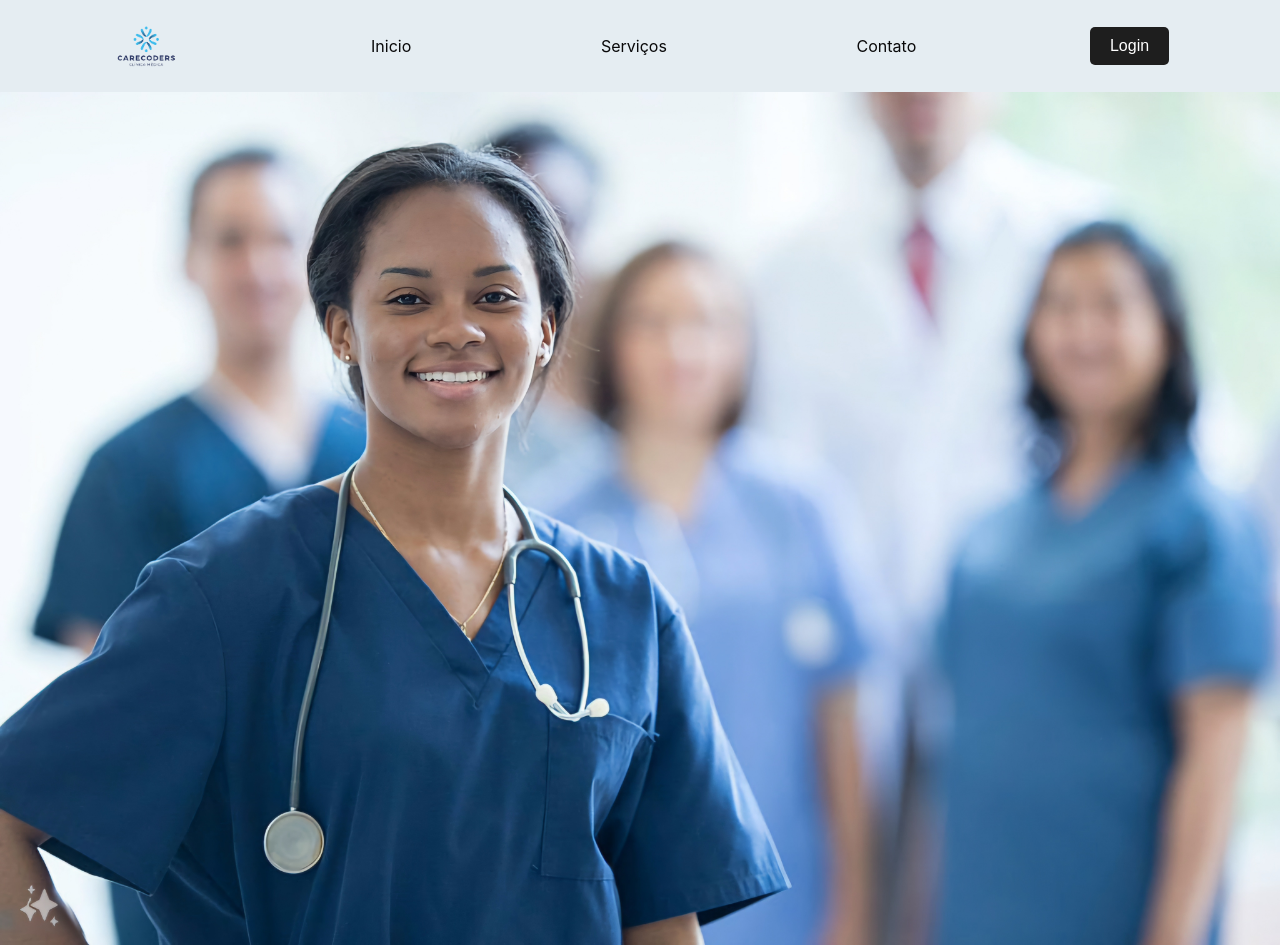
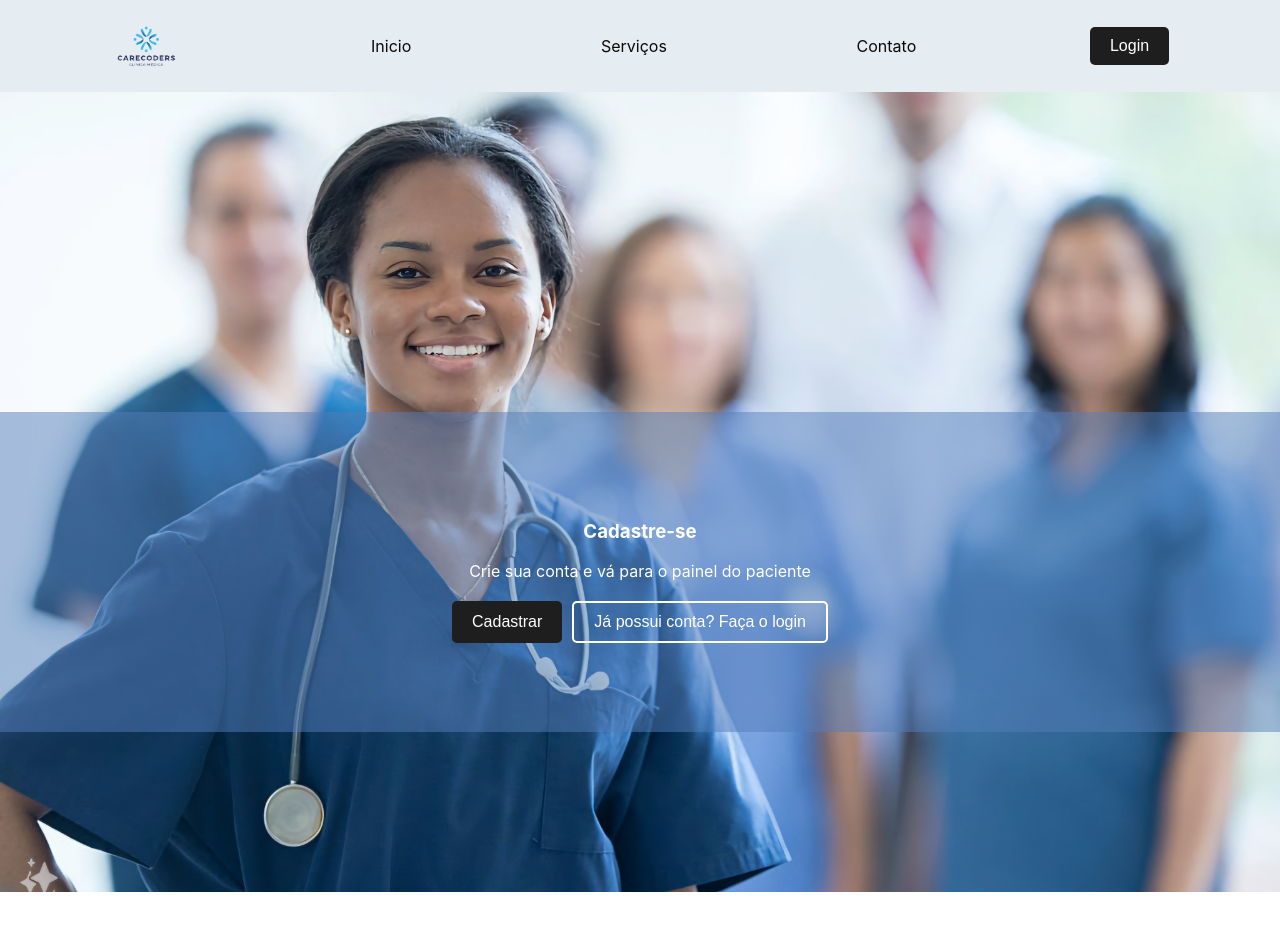
Before and after one commit to rafaelapco/equipe-carecoders, a React (Create React App) app in the folder carecoders/: page / in a window 1280 px wide. After the commit the page ends 892 px from the top, so only its background shows below. Built offline with nearby package versions, Linux system fonts and the light colour scheme.

Commit message:
feat: adiconando banner e card de cadastro

```diff
--- a/carecoders/src/components/Button.jsx
+++ b/carecoders/src/components/Button.jsx
@@ -4,9 +4,11 @@ const StyledButton = styled.button`
   display: flex;
   align-items: center;
   justify-content: center;
-  background-color: ${(props) => props.color || "#007BFF"};
-  color: #fff;
-  border: none;
+  background-color: ${(props) =>
+    props.outlined ? "transparent" : props.color || "#007BFF"};
+  color: ${(props) => (props.outlined ? props.color || "#007BFF" : "#fff")};
+  border: ${(props) =>
+    props.outlined ? `2px solid ${props.color || "#007BFF"}` : "none"};
   padding: 10px 20px;
   font-size: 16px;
   cursor: pointer;
@@ -14,7 +16,10 @@ const StyledButton = styled.button`
   transition: background-color 0.3s;
 
   &:hover {
-    background-color: ${(props) => props.hoverColor || "#0056b3"};
+    background-color: ${(props) =>
+      props.outlined
+        ? "rgba(0, 123, 255, 0.1)"
+        : props.hoverColor || "#0056b3"};
   }
 `;
 
@@ -25,8 +30,14 @@ const Button = ({
   icon: Icon,
   label,
   onClick,
+  outlined,
 }) => (
-  <StyledButton color={color} hoverColor={hoverColor} onClick={onClick}>
+  <StyledButton
+    color={color}
+    hoverColor={hoverColor}
+    onClick={onClick}
+    outlined={outlined}
+  >
     {Icon && <Icon />}
     {label}
     {children}
--- a/carecoders/src/components/Header.jsx
+++ b/carecoders/src/components/Header.jsx
@@ -43,8 +43,6 @@ function Header() {
   const navigate = useNavigate();
 
   const handleLoginClick = () => {
-    debugger;
-    console.log("teste");
     navigate("/login");
   };
   return (
--- a/carecoders/src/pages/home.jsx
+++ b/carecoders/src/pages/home.jsx
@@ -1,18 +1,85 @@
 import Header from "../components/Header";
 import Banner from "../images/banner.jpg";
 import styled from "styled-components";
+import { useNavigate } from "react-router-dom";
+import Button from "../components/Button";
+
+const Container = styled.div`
+  position: relative;
+`;
 
 const BannerImage = styled.img`
   width: 100%;
-  height: auto;
+  height: 100vh;
+  object-fit: cover;
+  position: absolute;
+  z-index: -1;
+`;
+
+const ContentContainer = styled.div`
+  position: relative;
+  height: 40vh;
+  display: flex;
+  align-items: center;
+  justify-content: center;
+  background-color: rgba(84, 127, 185, 0.5);
+`;
+
+const Content = styled.div`
+  text-align: center;
+  color: white;
+  padding: 20px;
+`;
+
+const Title = styled.h3`
+  color: white;
+  font-weight: bold;
+`;
+
+const ButtonContainer = styled.div`
+  display: flex;
+  gap: 10px;
+  margin-top: 20px;
+  justify-content: center;
+`;
+
+const EmptyDiv = styled.div`
+  height: 40vh;
 `;
 
 function Home() {
+  const navigate = useNavigate();
+
+  const handleSendClick = (url) => {
+    console.log("teste");
+    navigate(`/${url}`);
+  };
+
   return (
-    <div>
+    <Container>
       <Header />
       <BannerImage src={Banner} alt="Banner" />
-    </div>
+      <EmptyDiv />
+      <ContentContainer>
+        <Content>
+          <Title>Cadastre-se</Title>
+          <p>Crie sua conta e vá para o painel do paciente</p>
+          <ButtonContainer>
+            <Button
+              label="Cadastrar"
+              color="#1E1E1E"
+              onClick={() => handleSendClick("cadastrar")}
+            />
+            <Button
+              label="Já possui conta? Faça o login"
+              color="#fff"
+              onClick={() => handleSendClick("login")}
+              outlined={true}
+            />
+          </ButtonContainer>
+        </Content>
+      </ContentContainer>
+    </Container>
   );
 }
 
```
